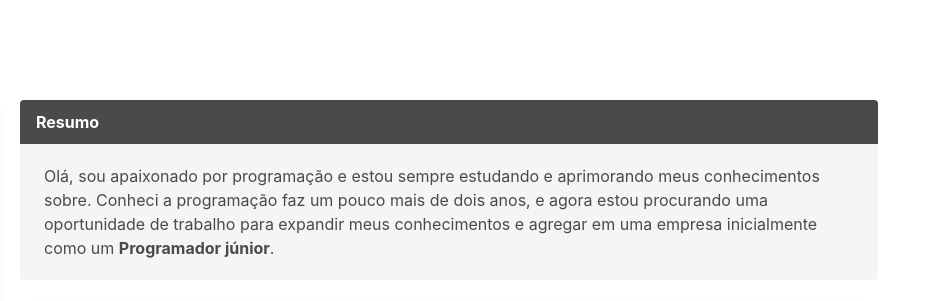
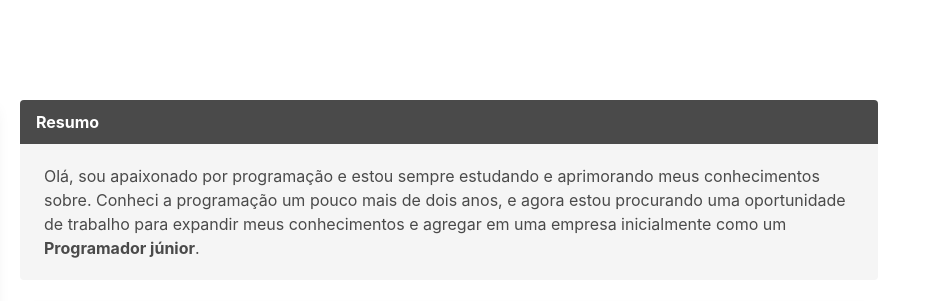
Before and after one commit to Ally-Matias/JS_HTML_CSS, a plain HTML site: page Portfólio Bulma/index.html in a window 1280 px wide. Shown: the top 301 px of the page, 338-1280 px from the left. Drawn offline with nearby package versions, Linux system fonts and the light colour scheme.

Commit message:
correção ortografica

```diff
--- a/Portfólio Bulma/index.html
+++ b/Portfólio Bulma/index.html
@@ -87,7 +87,7 @@
                     <div class="message-body">
                       Olá, sou apaixonado por programação e estou sempre
                       estudando e aprimorando meus conhecimentos sobre.
-                      Conheci a programação faz um pouco mais de dois anos, e
+                      Conheci a programação um pouco mais de dois anos, e
                       agora estou procurando uma oportunidade de trabalho
                       para expandir meus conhecimentos e agregar em uma
                       empresa inicialmente como um <strong>Programador júnior</strong>.
```
